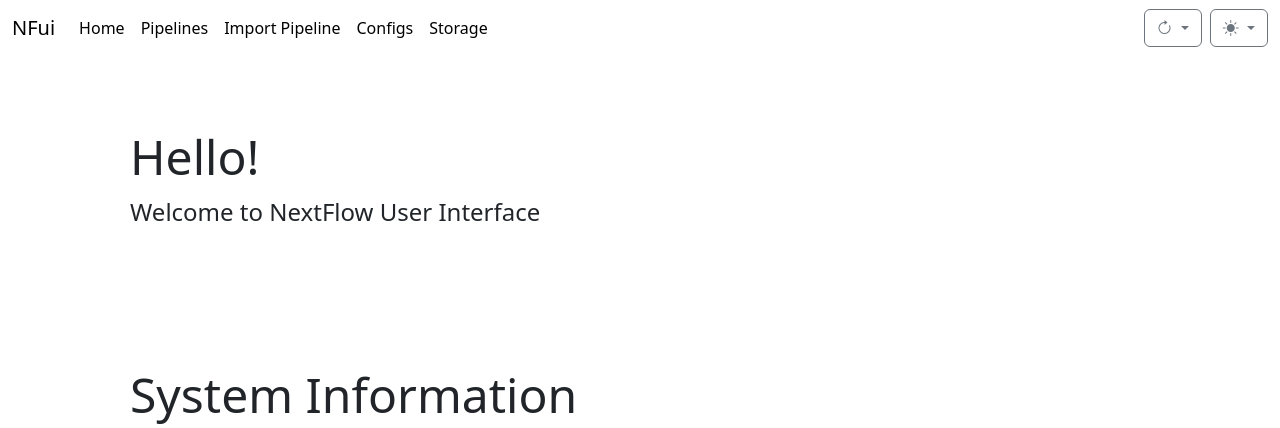
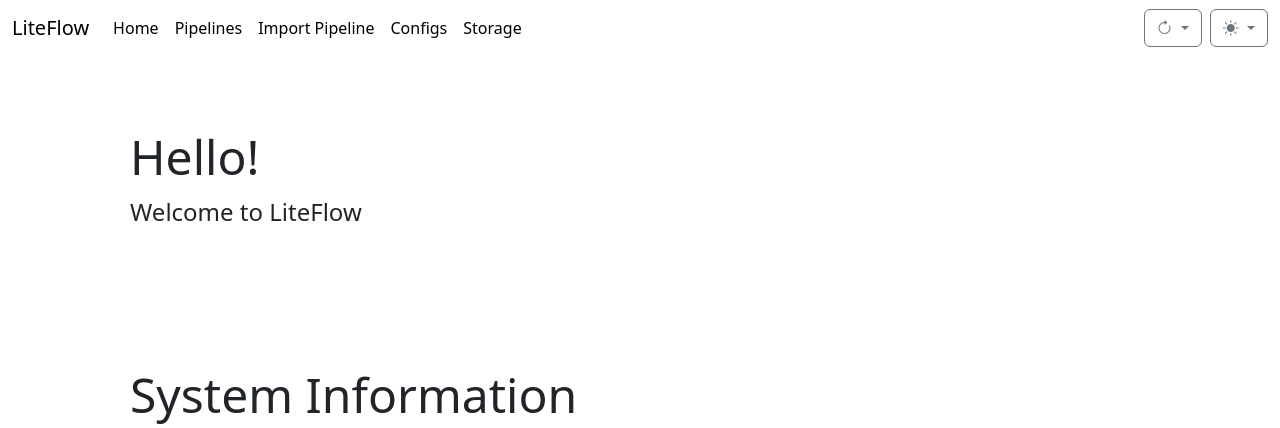
Before and after one commit to jfouret/nf-web, a Flask app: page /home in a window 1280 px wide. Shown: the top 428 px of the page. Run offline with Flask 3, Linux system fonts and the light colour scheme; the visitor is signed in with stand-in values (Sample User, id 1); some libraries are stand-ins or nearby versions.

Commit message:
NFui -> LiteFlow

```diff
--- a/liteflow/templates/base.html
+++ b/liteflow/templates/base.html
@@ -3,7 +3,7 @@
 <head>
     <meta charset="UTF-8">
     <meta name="viewport" content="width=device-width, initial-scale=1.0">
-    <title>NFui - {% block title %}{% endblock %}</title>
+    <title>LiteFlow - {% block title %}{% endblock %}</title>
     <link rel="stylesheet" href="https://cdn.jsdelivr.net/npm/bootstrap@5.3.3/dist/css/bootstrap.min.css">
     <link rel="stylesheet" href="https://cdn.jsdelivr.net/npm/bootstrap-icons@1.11.3/font/bootstrap-icons.min.css">
     <script src="https://cdn.jsdelivr.net/npm/vue@3.4.27/dist/vue.global.js"></script>
--- a/liteflow/templates/header.html
+++ b/liteflow/templates/header.html
@@ -1,6 +1,6 @@
 <nav class="navbar navbar-expand-lg">
     <div class="container-fluid">
-        <a class="navbar-brand" href="{{ url_for('index') }}">NFui</a>
+        <a class="navbar-brand" href="{{ url_for('index') }}">LiteFlow</a>
         <button class="navbar-toggler" type="button" data-bs-toggle="collapse" data-bs-target="#navbarNav" aria-controls="navbarNav" aria-expanded="false" aria-label="Toggle navigation">
             <span class="navbar-toggler-icon"></span>
         </button>
--- a/liteflow/templates/home.html
+++ b/liteflow/templates/home.html
@@ -6,7 +6,7 @@
 {% block content %}
 <div class="p-5 mb-4 rounded-3">
     <h1 class="display-5">Hello!</h1>
-    <p class="fs-4">Welcome to NextFlow User Interface</p>
+    <p class="fs-4">Welcome to LiteFlow</p>
 </div>
 <div class="p-5 mb-4 rounded-3">
     <h1 class="display-5">System Information</h1>
```
